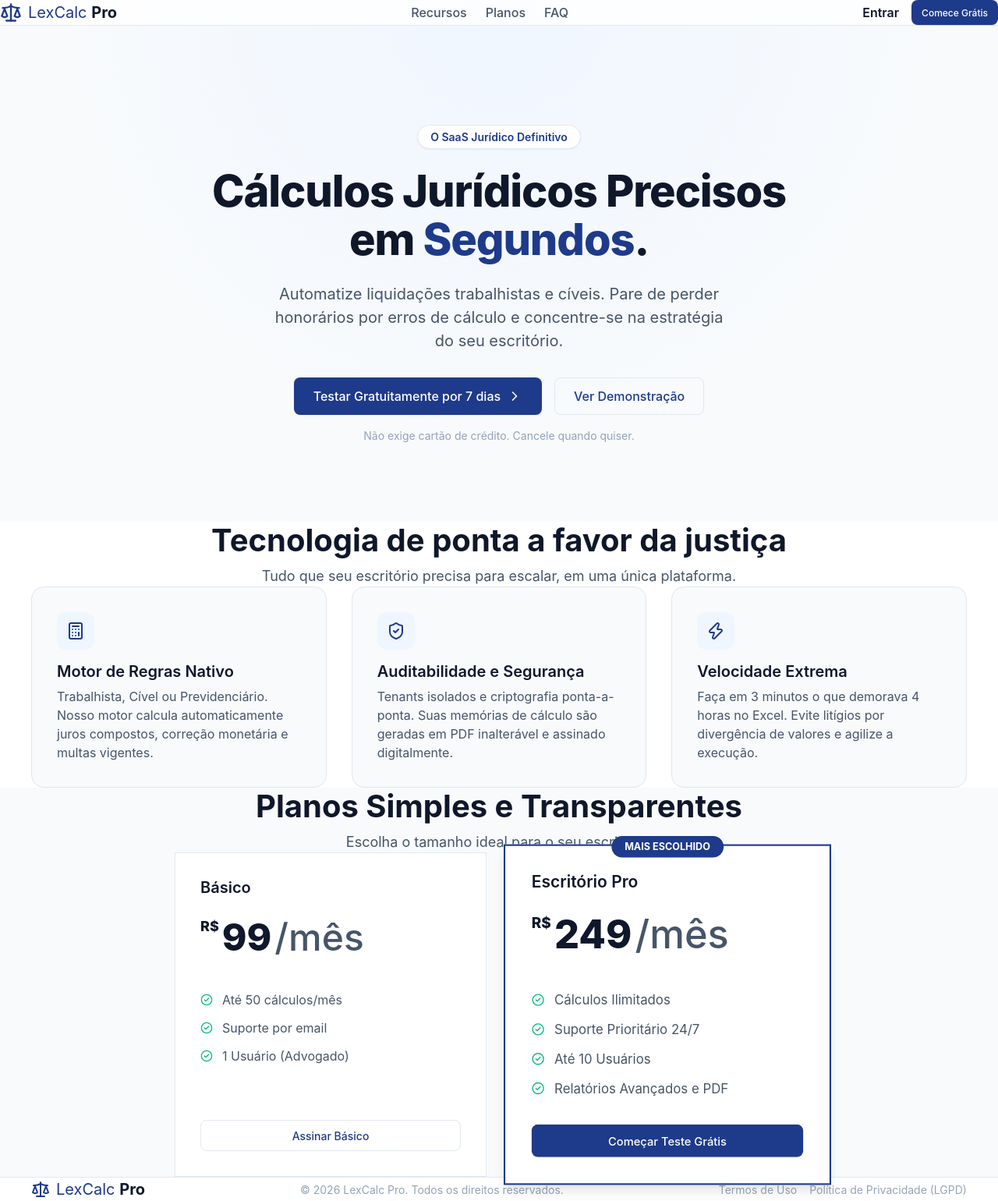
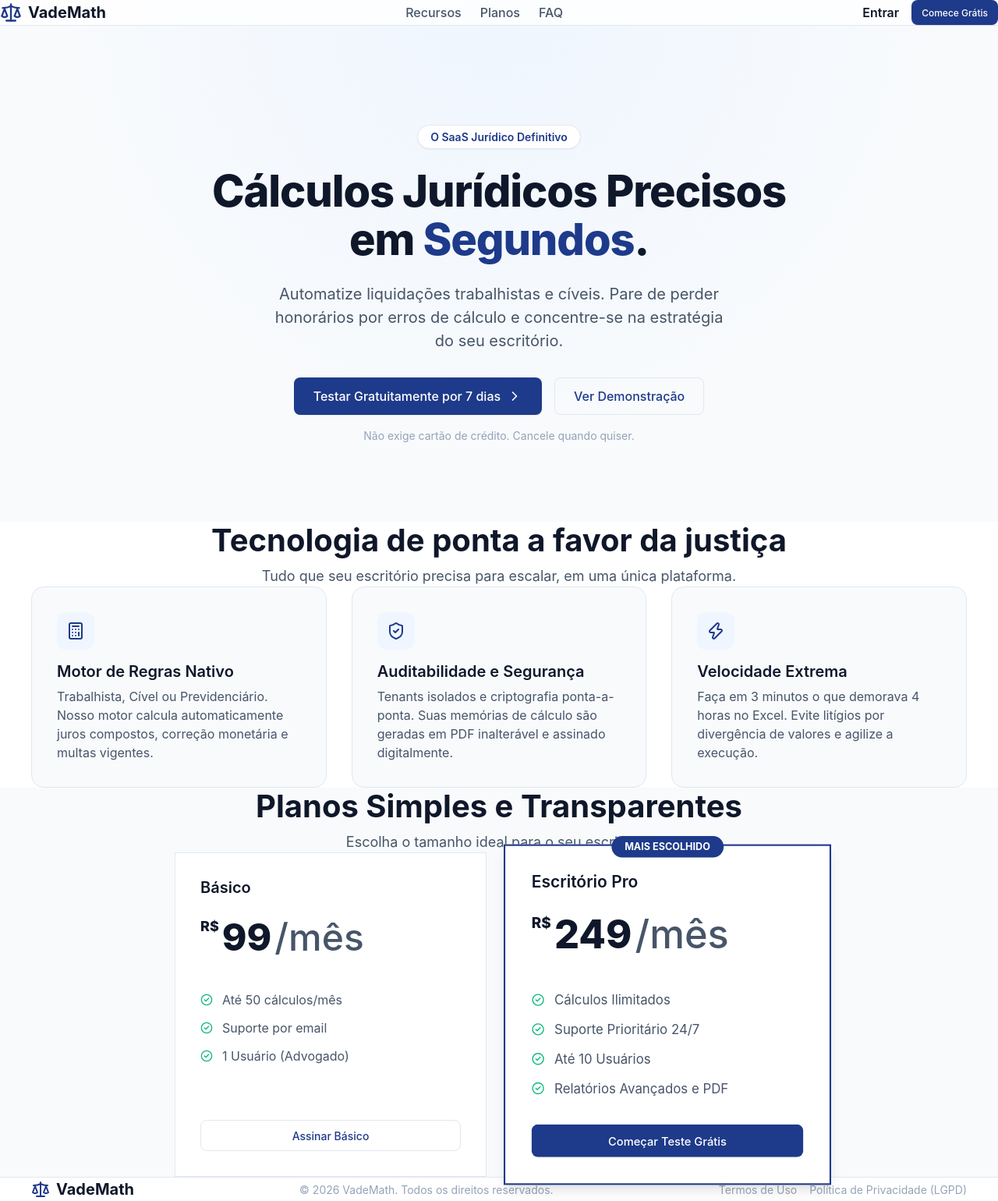
Before and after one commit to FilipeAphrody/JuriCalc, a React (Vite) app in the folder frontend/: page / in a window 1280 px wide. Shown: the whole page at 78% size. Built offline with nearby package versions, Linux system fonts and the light colour scheme.

Commit message:
chore: rename project to VadeMath

```diff
--- a/frontend/src/app/store/authStore.ts
+++ b/frontend/src/app/store/authStore.ts
@@ -18,14 +18,14 @@ interface AuthState {
 
 export const useAuthStore = create<AuthState>((set) => ({
   user: null,
-  token: localStorage.getItem('lexcalc_token'),
-  isAuthenticated: !!localStorage.getItem('lexcalc_token'),
+  token: localStorage.getItem('vademath_token'),
+  isAuthenticated: !!localStorage.getItem('vademath_token'),
   login: (user, token) => {
-    localStorage.setItem('lexcalc_token', token);
+    localStorage.setItem('vademath_token', token);
     set({ user, token, isAuthenticated: true });
   },
   logout: () => {
-    localStorage.removeItem('lexcalc_token');
+    localStorage.removeItem('vademath_token');
     set({ user: null, token: null, isAuthenticated: false });
   },
 }));
--- a/frontend/src/features/auth/pages/Login/Login.tsx
+++ b/frontend/src/features/auth/pages/Login/Login.tsx
@@ -51,7 +51,7 @@ export const Login: React.FC = () => {
     <div className={styles.container}>
       <div className={styles.leftPanel}>
         <div className={styles.brand}>
-          <h1>LexCalc <span>Pro</span></h1>
+          <h1>VadeMath</h1>
           <p>O SaaS Jurídico Definitivo</p>
         </div>
       </div>
--- a/frontend/src/features/marketing/pages/LandingPage/LandingPage.tsx
+++ b/frontend/src/features/marketing/pages/LandingPage/LandingPage.tsx
@@ -11,7 +11,7 @@ export const LandingPage: React.FC = () => {
       <nav className={styles.navbar}>
         <div className={styles.brand}>
           <Scale className={styles.brandIcon} size={28} />
-          <span>LexCalc <strong>Pro</strong></span>
+          <span><strong>VadeMath</strong></span>
         </div>
         <div className={styles.navLinks}>
           <a href="#features">Recursos</a>
@@ -111,9 +111,9 @@ export const LandingPage: React.FC = () => {
         <div className={styles.footerContent}>
           <div className={styles.brand}>
             <Scale size={24} className={styles.brandIcon} />
-            <span>LexCalc <strong>Pro</strong></span>
+            <span><strong>VadeMath</strong></span>
           </div>
-          <p>© 2026 LexCalc Pro. Todos os direitos reservados.</p>
+          <p>© 2026 VadeMath. Todos os direitos reservados.</p>
           <div className={styles.legalLinks}>
             <a href="#">Termos de Uso</a>
             <a href="#">Política de Privacidade (LGPD)</a>
--- a/frontend/src/shared/components/layout/Sidebar/Sidebar.tsx
+++ b/frontend/src/shared/components/layout/Sidebar/Sidebar.tsx
@@ -32,7 +32,7 @@ export const Sidebar: React.FC<SidebarProps> = ({ isCollapsed, onToggle }) => {
       <div className={styles.header}>
         <div className={styles.brand}>
           <Scale className={styles.brandIcon} size={28} />
-          {!isCollapsed && <h2>LexCalc <span>Pro</span></h2>}
+          {!isCollapsed && <h2>VadeMath</h2>}
         </div>
         <button onClick={onToggle} className={styles.toggleButton} aria-label="Toggle Sidebar">
           {isCollapsed ? <ChevronRight size={20} /> : <ChevronLeft size={20} />}
```
Also changed, not shown: 1 other file (tests, documents, lock files or other folders).
